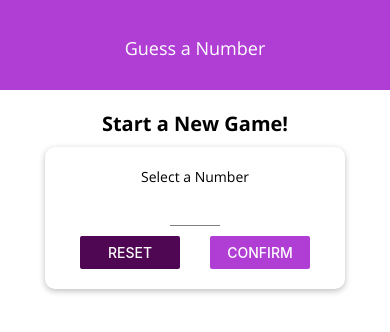
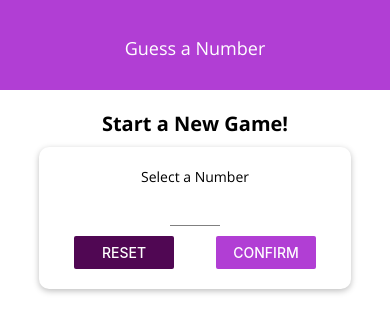
Before and after one commit to kumudug/ReactNativeGuessTheNumberGame, a React Native app: screen / in a window 390 px wide. Shown: the top 332 px of the page. Built offline with nearby package versions, Linux system fonts and the light colour scheme.

Commit message:
Start game screen looks good on smaller displays
* Set the width, minwidth and max width

```diff
--- a/screens/StartGameScreen.tsx
+++ b/screens/StartGameScreen.tsx
@@ -114,8 +114,9 @@
         //fontFamily: 'open-sans-bold'
     },
     inputContainer: {
-        width: 300,
-        maxWidth: '80%',
+        width: '80%',
+        minWidth: 300,
+        maxWidth: '95%',
         alignItems: 'center'
     },
     buttonPanel: {
```
